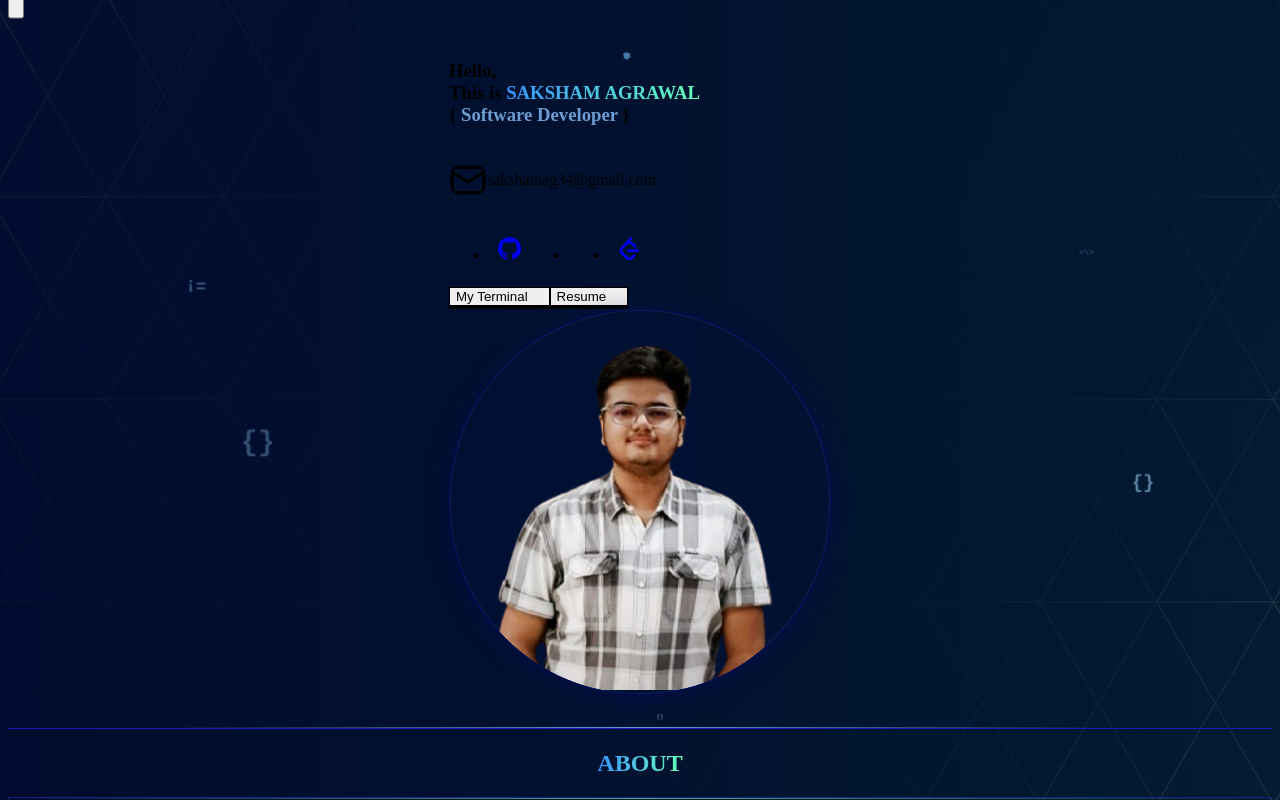
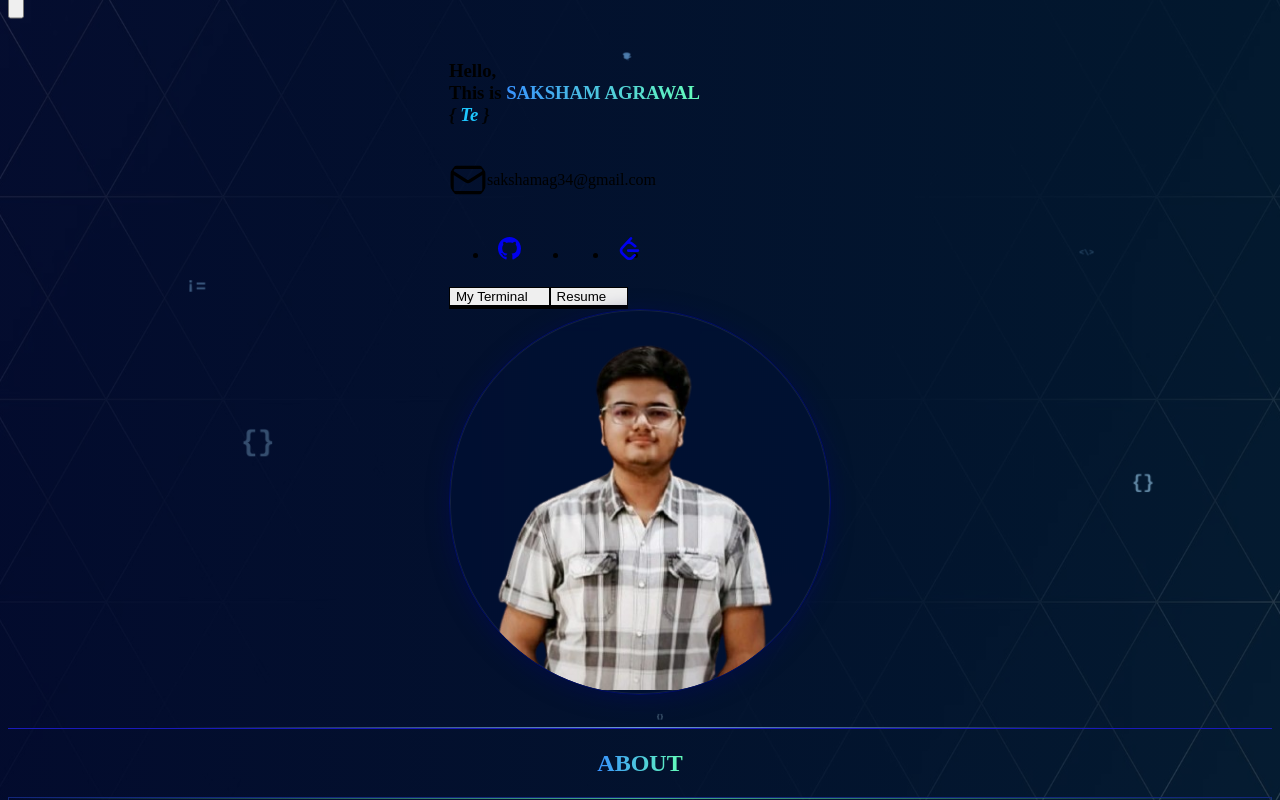
Before and after one commit to sksmagr23/my-portfolio, a Next.js app: page / in a window 1280 px wide. Shown: the top 800 px of the page. Built offline with nearby package versions, Linux system fonts and the light colour scheme; some icons are missing.

Commit message:
some changes minor :)

```diff
--- a/app/components/fields/hero/index.jsx
+++ b/app/components/fields/hero/index.jsx
@@ -13,17 +13,15 @@ import { LucideMail } from "lucide-react";
 import Typed from "typed.js";
 
 function HeroSection() {
-  const role = `${personalData.designation}`;
   const textRef = useRef(null);
 
   useEffect(() => {
-    const toRotate = [role];
     const options = {
-      strings: toRotate,
+      strings: personalData.designation,
       typeSpeed: 75,
       backSpeed: 75,
-      startDelay: 1000,
-      backDelay: 5000,
+      startDelay: 500,
+      backDelay: 2500,
       loop: true,
       showCursor: false
     };
@@ -45,9 +43,9 @@ function HeroSection() {
               {personalData.name}
             </span>
             <br />
-            <span className="text-gray-200 opacity-90">{'{ '}</span>
-            <span className="text-[#6b9dd1]" ref={textRef}></span>
-            <span className="text-gray-200 opacity-90">{' }'}</span>
+            <span className="text-gray-300 opacity-90 italic">{'{ '}</span>
+            <span className="text-[#1ec7ff] italic" ref={textRef}></span>
+            <span className="text-gray-300 opacity-90 italic">{' }'}</span>
           </h1>
 
           <p className="text-md md:text-lg flex items-center gap-2 mt-8 px-1">
--- a/app/components/fields/projects/index.jsx
+++ b/app/components/fields/projects/index.jsx
@@ -86,7 +86,7 @@ const Projects = () => {
       </div>
 
       <div className="pt-4">
-          <div className="max-w-7xl mx-auto md:px-2 relative">
+          <div className="max-w-6xl mx-auto md:px-2 relative">
             <Carousel
               showArrows={true}
               showStatus={false}
@@ -114,7 +114,7 @@ const Projects = () => {
                       width: '10px',
                       height: '10px',
                       borderRadius: '50%',
-                      backgroundColor: isSelected ? '#64ffb9' : 'rgba(107, 157, 209, 0.5)',
+                      backgroundColor: isSelected ? '#1ec7ff' : 'rgba(107, 157, 209, 0.5)',
                       cursor: 'pointer',
                       transition: 'background-color 0.3s ease'
                     }}
@@ -137,7 +137,7 @@ const Projects = () => {
                 ))
               ) : (
                 projectPairs.map((pair, index) => (
-                  <div key={index} className="carousel-slide px-1 py-1 grid grid-cols-2 gap-6">
+                  <div key={index} className="carousel-slide px-1 py-0.5 grid grid-cols-2 gap-6">
                     {pair.map((project, projectIndex) => (
                       <div key={projectIndex} className="flex justify-start">
                         <ProjectCard project={project} />
--- a/app/components/fields/projects/project-card.jsx
+++ b/app/components/fields/projects/project-card.jsx
@@ -3,18 +3,18 @@ import { FaGithub, FaExternalLinkAlt } from 'react-icons/fa';
 
 function ProjectCard({ project }) {
   return (
-    <div className="border-[#1c3aa5ce] relative border-2 w-full shadow-xl shadow-sky-800/20 drop-shadow-lg rounded-md glass-panel">
+    <div className="border-[#1c3aa5ce] relative border-2 w-full shadow-xl shadow-sky-800/20 drop-shadow-lg rounded-md glass-panel cursor-pointer">
       <div className="flex flex-row">
         <div className="h-[1px] w-full bg-gradient-to-r from-transparent via-[#64ffb9a9] to-transparent"></div>
       </div>
 
-      <div className="px-4 lg:px-6 py-2 lg:py-4 relative">
+      <div className="px-4 lg:px-5 py-2 lg:py-3 relative">
         <div className="flex flex-row space-x-1 lg:space-x-2 absolute top-1/2 -translate-y-1/2">
           <div className="h-2 w-2 lg:h-3 lg:w-3 rounded-full bg-red-600"></div>
           <div className="h-2 w-2 lg:h-3 lg:w-3 rounded-full bg-yellow-500"></div>
           <div className="h-2 w-2 lg:h-3 lg:w-3 rounded-full bg-green-600"></div>
         </div>
-        <p className="text-center ml-12 text-[#64ffb9] text-base lg:text-xl font-medium">
+        <p className="text-center ml-10 text-[#64ffb9] text-base lg:text-xl font-medium">
           {project.name}
         </p>
       </div>
@@ -29,7 +29,7 @@ function ProjectCard({ project }) {
         </div>
       </div>
 
-      <div className="overflow-hidden border-t border-indigo-900/30 px-3 lg:px-6 py-4 lg:py-6 text-xs md:text-base">
+      <div className="overflow-hidden border-t border-indigo-900/30 px-3 lg:px-6 py-3 lg:py-5 text-xs md:text-base">
           <div>
             <span className="mr-2 text-orange-300">const</span>
             <span className="mr-2 text-purple-300">project</span>
@@ -69,7 +69,7 @@ function ProjectCard({ project }) {
 
           <div className="ml-4 lg:ml-8 mr-2">
             <span className="text-white">description:</span>
-            <span className="text-yellow-100">{' ' + project.description}</span>
+            <span className="text-yellow-50">{' ' + project.description}</span>
             <span className="text-gray-400">,</span>
           </div>
 
--- a/app/components/navbar.jsx
+++ b/app/components/navbar.jsx
@@ -49,7 +49,6 @@ function Navbar() {
               </svg>
             </button>
 
-            {/* Desktop Menu */}
             <ul className="hidden md:flex flex-wrap justify-center gap-1.5 rounded-full glass-panel px-3 py-1 backdrop-blur-md ring-2 ring-blue-600/30">
               {navLinks.map((link, index) => (
                 <li key={index}>
--- a/app/data/personal-data.js
+++ b/app/data/personal-data.js
@@ -1,7 +1,7 @@
 export const personalData = {
   name: "SAKSHAM AGRAWAL",
   profile: '/profile.png',
-  designation: "Software Developer",
+  designation: ["Software Developer", "Tech Enthusiast"],
   description: "\"As a pre-final year student at IIT (BHU) Varanasi, I'm on a mission to transform ideas into elegant code. I believe in building bridges between academic theory and real-world impact. Every line of code I write is driven by curiosity and attention to detail. My toolkit spans from React and Node to Go and MongoDB, but my true strength lies in never stopping at 'good enough.' Whether I'm crafting responsive UIs or optimizing backend systems, I'm committed to creating solutions that matter. Always debugging, always learning, always ready for the next challenge.\"",
   email: 'sakshamag34@gmail.com',
   phone: '+91 7317000031',
--- a/app/globals.scss
+++ b/app/globals.scss
@@ -11,8 +11,8 @@
   --foreground-rgb: rgb(233, 233, 236);
   --primary-color: #3892ff;
   --secondary-color: #64ffb9;
-  --bg-dark: rgba(1, 11, 51, 0.9);
-  --bg-light: rgba(0, 28, 55, 0.85);
+  --bg-dark: rgba(1, 11, 51, 0.85);
+  --bg-light: rgba(0, 28, 55, 0.8);
   --text-highlight: rgba(107, 157, 209, 0.9);
 }
 
--- a/app/layout.js
+++ b/app/layout.js
@@ -29,7 +29,7 @@ export const viewport = {
 
 export default function RootLayout({ children }) {
   return (
-    <html lang="en" className={`${inter.variable} ${quantico.variable} `} style={{scrollBehavior: 'smooth'}}>
+    <html lang="en" className={`${inter.variable} ${quantico.variable} `} >
       <body className="font-quantico">
         <ThreeJSBackground />
           <main className="min-h-screen relative mx-auto px-6 sm:px-8 lg:max-w-[74rem] xl:max-w-[82rem] 2xl:max-w-[98rem] text-white">
```
